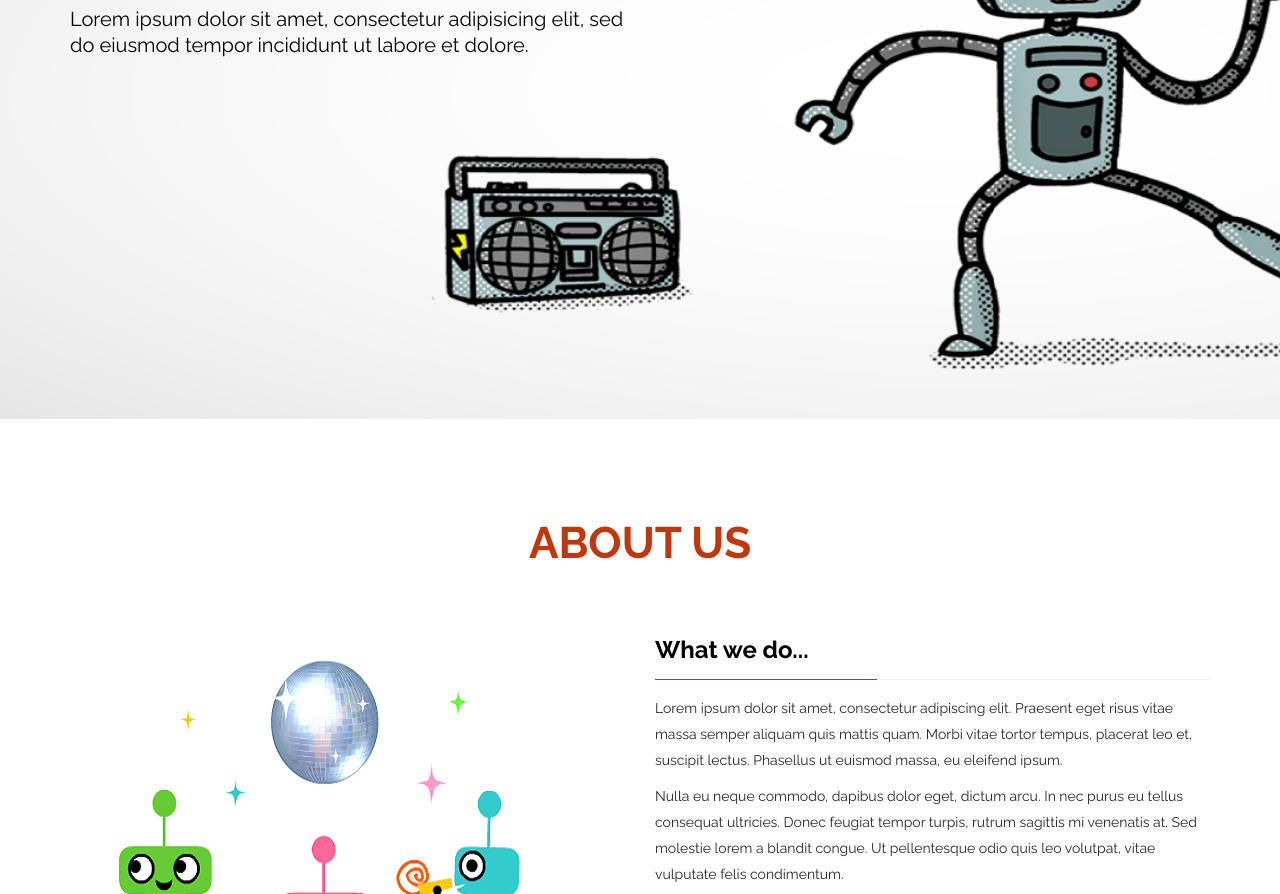
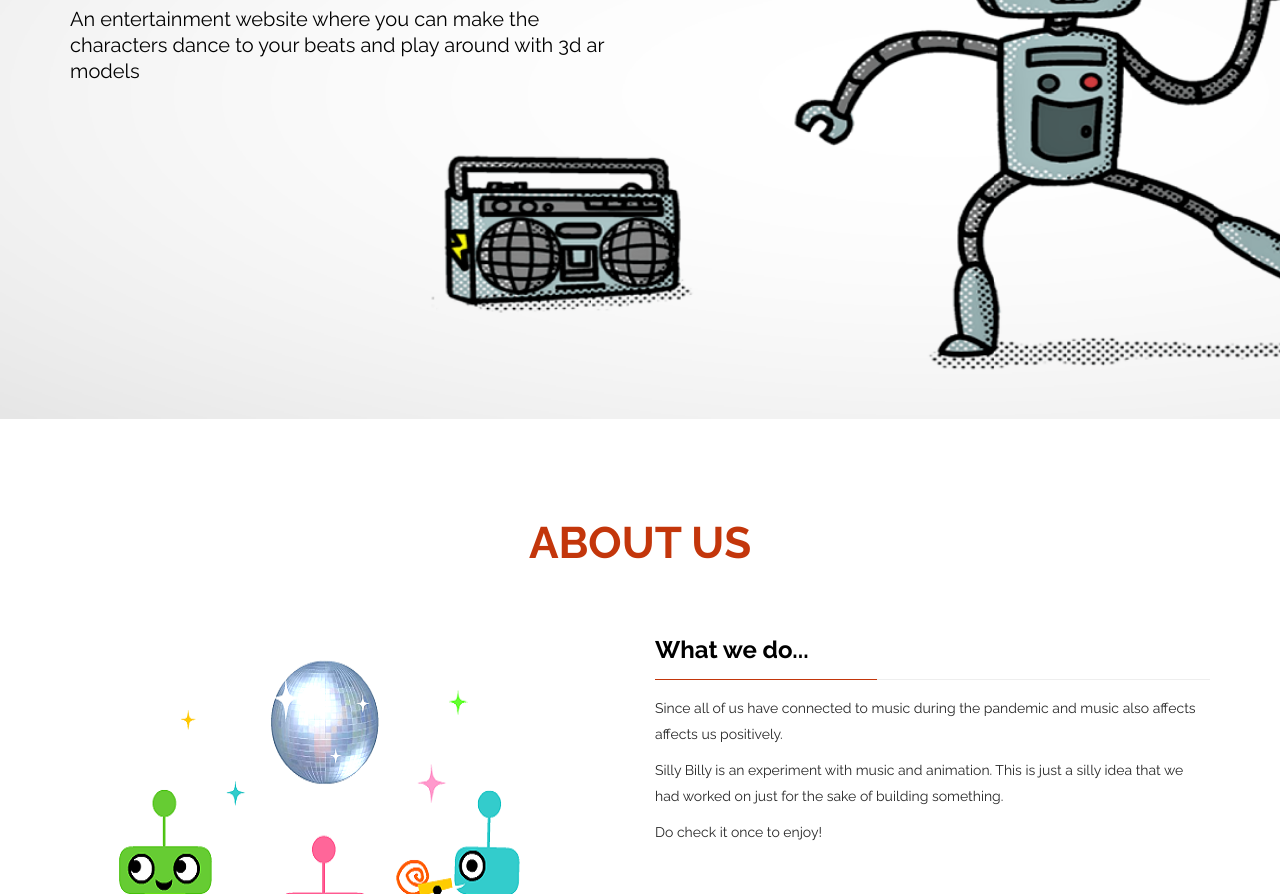
Before and after one commit to Arpita1401/SillyBilly, a plain HTML site: page index.html in a window 1280 px wide. Shown: the part 331-1225 px from the top of the page. Drawn offline with Linux system fonts and the light colour scheme.

Commit message:
Update index.html

```diff
--- a/index.html
+++ b/index.html
@@ -53,7 +53,7 @@
                     <div class="col-sm-6">
 
                         <h1>SILLY BILLY</h2>
-                            <p class="elevator-pitch">Lorem ipsum dolor sit amet, consectetur adipisicing elit, sed do eiusmod tempor incididunt ut labore et dolore.</p>
+                            <p class="elevator-pitch">An entertainment website where you can make the characters dance to your beats and play around with 3d ar models</p>
 
                     </div>
                 </div>
@@ -76,12 +76,11 @@
 
                 <div class="col-sm-6 wow fadeInRight">
                     <h3 class="column-title">What we do...</h3>
-                    <p>Lorem ipsum dolor sit amet, consectetur adipiscing elit. Praesent eget risus vitae massa semper aliquam quis mattis quam. Morbi vitae tortor tempus, placerat leo et, suscipit lectus. Phasellus ut euismod massa, eu eleifend ipsum.</p>
+                    <p>Since all of us have connected to music during the pandemic and music also affects affects us positively. </p>
 
-                    <p>Nulla eu neque commodo, dapibus dolor eget, dictum arcu. In nec purus eu tellus consequat ultricies. Donec feugiat tempor turpis, rutrum sagittis mi venenatis at. Sed molestie lorem a blandit congue. Ut pellentesque odio quis leo volutpat,
-                        vitae vulputate felis condimentum. </p>
+                    <p>Silly Billy is an experiment with music and animation. This is just a silly idea that we had worked on just for the sake of building something. </p>
 
-                    <p>Praesent vulputate fermentum lorem, id rhoncus sem vehicula eu. Quisque ullamcorper, orci adipiscing auctor viverra, velit arcu malesuada metus, in volutpat tellus sem at justo.</p>
+                    <p>Do check it once to enjoy!</p>
 
                 </div>
             </div>
```
